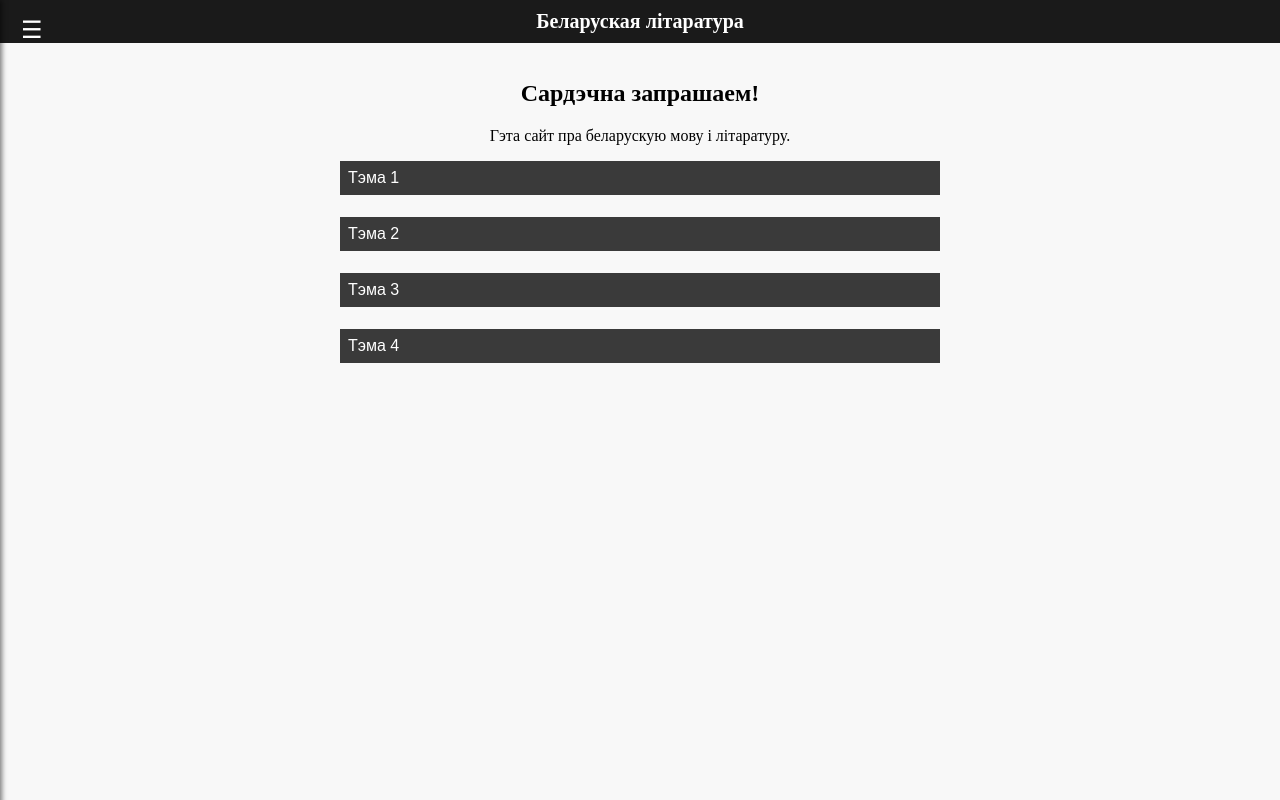
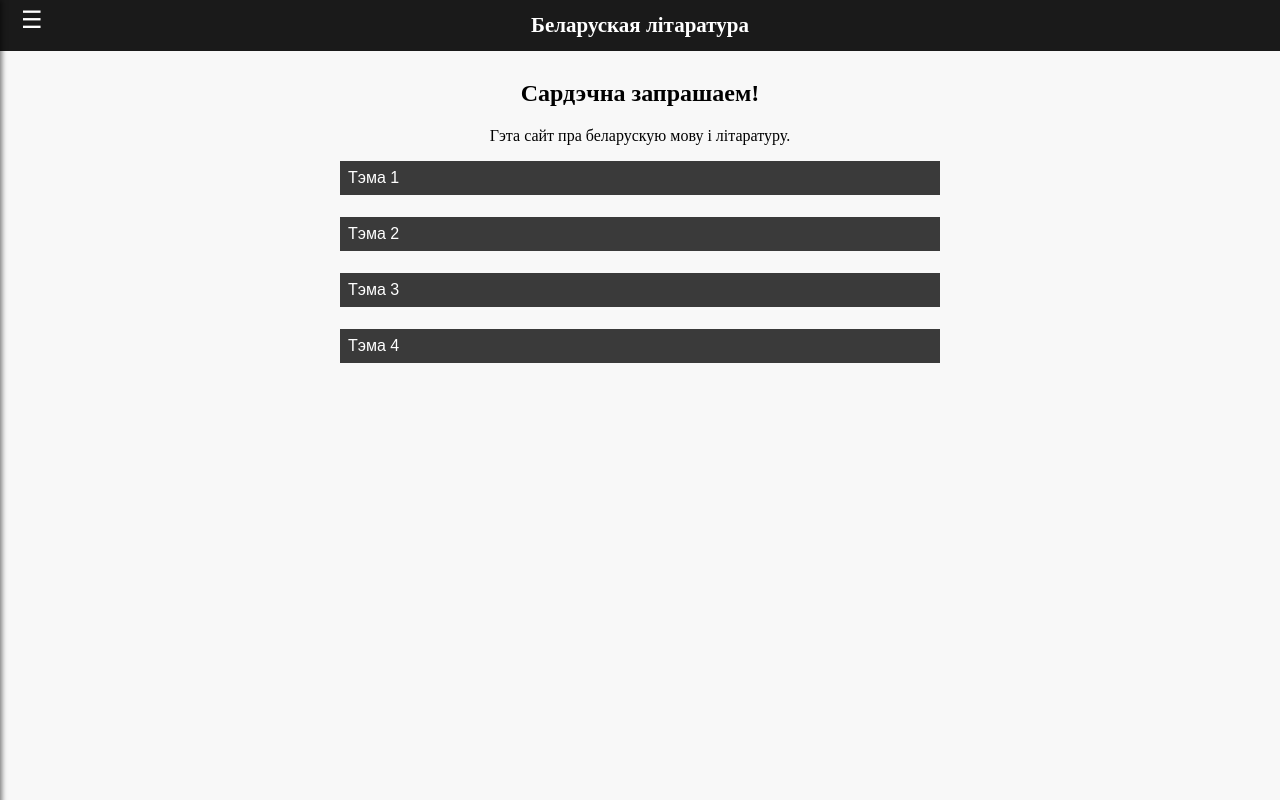
Before and after one commit to Ignat-Riabow/bela, a plain HTML site: page index.html in a window 1280 px wide. Drawn offline with Linux system fonts and the light colour scheme.

Commit message:
Update styles.css

```diff
--- a/css/styles.css
+++ b/css/styles.css
@@ -11,16 +11,17 @@ body {
     background: #1A1A1A;
     color: white;
     text-align: center;
-    padding: 10px 0; /* Было 15px, уменьшено до 10px */
+    padding: 13px 0; /* Было 15px, уменьшено до 10px */
     position: fixed;
     width: 100%;
     top: 0;
     left: 0;
     z-index: 900;
+
 }
 
 .top-bar h1 {
-    font-size: 20px; /* Было 22px, теперь компактнее */
+    font-size: 21px; /* Было 22px, теперь компактнее */
     margin: 0;
 }
 
@@ -32,7 +33,7 @@ body {
     border: none;
     cursor: pointer;
     position: fixed;
-    top: 15px;
+    top: 5px;
     left: 15px;
     color: white;
     z-index: 1001;
```
